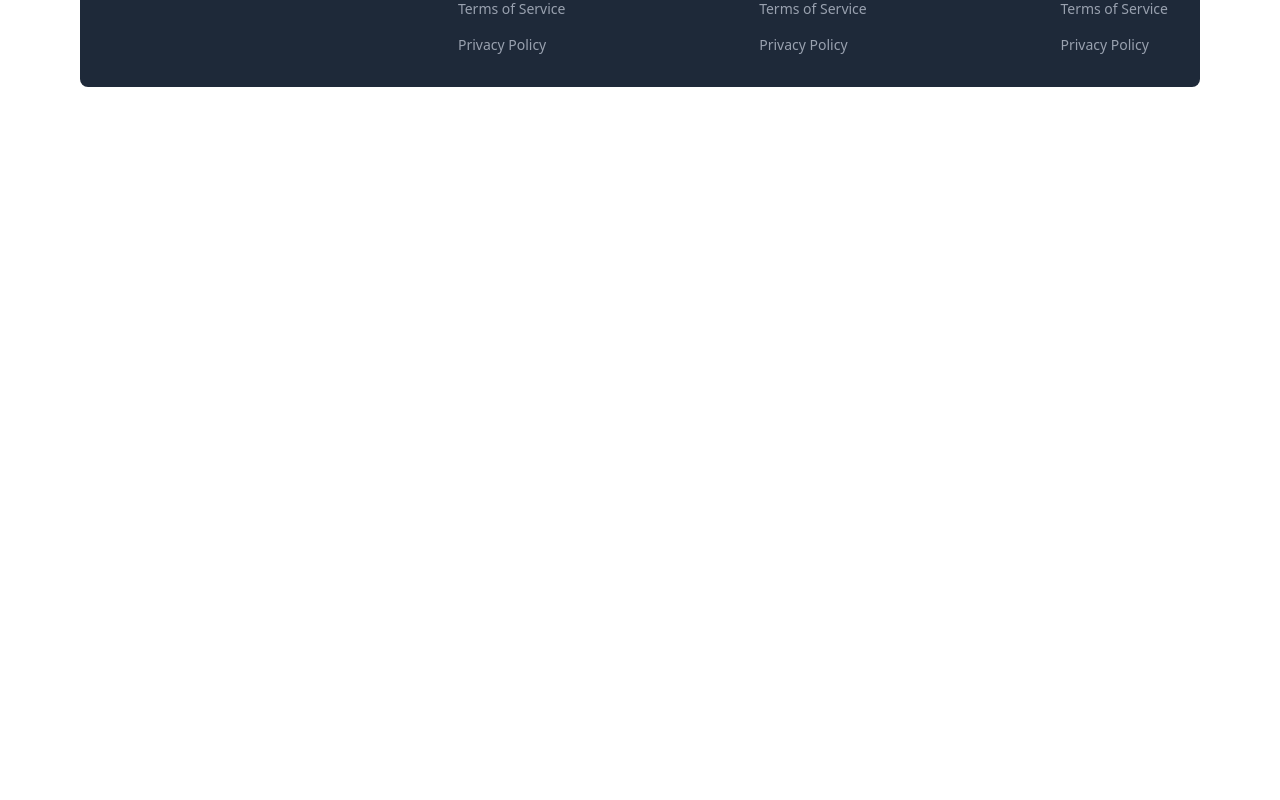
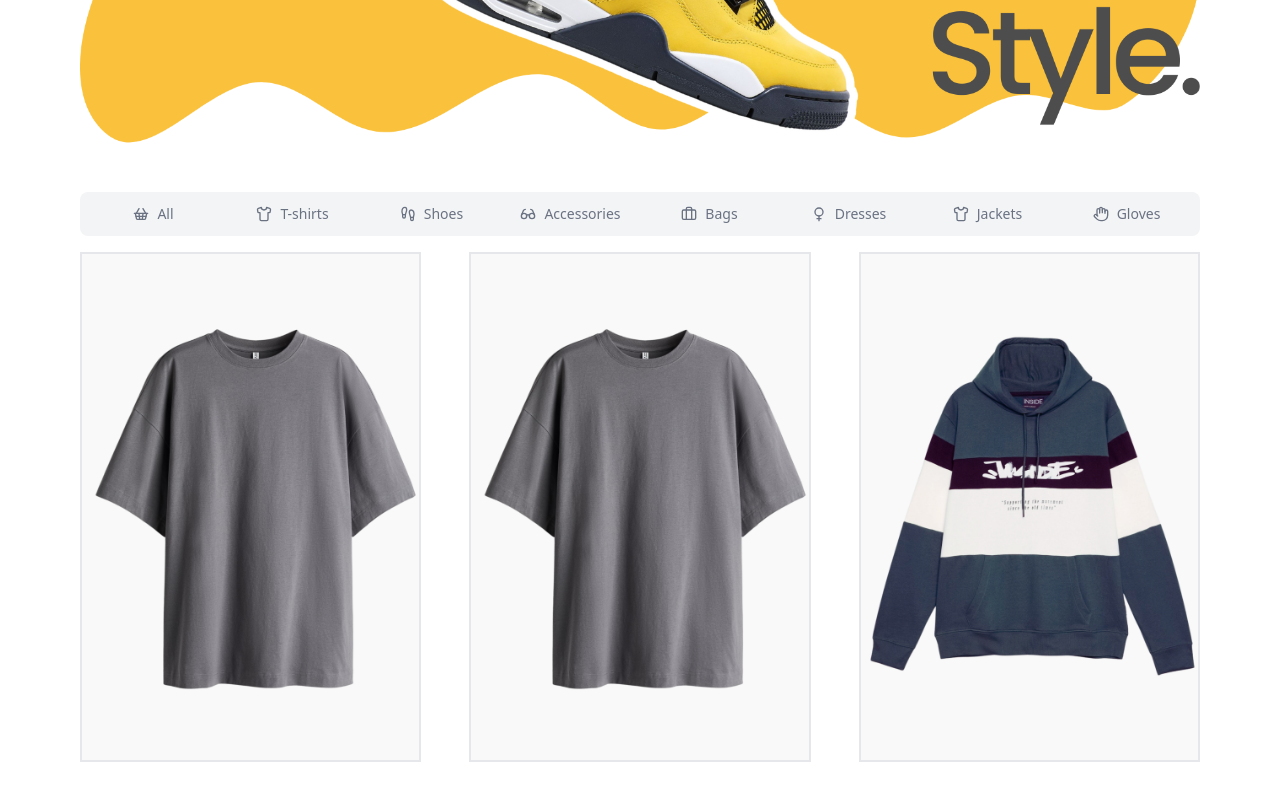
Before and after one commit to CyberOmerkhan/e-commerce, a Next.js app: page / in a window 1280 px wide. Shown: the part 298-1098 px from the top of the page. Before the commit the page ends 800 px from the top, so only its background shows below. Built offline with nearby package versions, Linux system fonts and the light colour scheme.

Commit message:
added typescript types

```diff
--- /dev/null
+++ b/src/Types.ts
@@ -0,0 +1,16 @@
+interface DynamicObjectImages {
+    [key: string]: any,
+}
+
+export type ProductType = {
+    id: string | number,
+    name: string,
+    shortDescription: string,
+    description: string,
+    price: number,
+    sizes: String[],
+    colors: String[],
+    images: Record<string, string>,
+}
+
+export type ProductsList = ProductType[]
--- a/src/app/page.tsx
+++ b/src/app/page.tsx
@@ -1,6 +1,14 @@
+import Image from "next/image"
+import ProductList from "@/components/ProductList"
+
 const Homepage = () => {
   return (
-    <div className=''>Homepage</div>
+    <div className=''>
+      <div className='relative aspect-[3/1] mb-12'>
+        <Image src = '/featured.png' alt = 'Featured Product' fill />
+      </div>
+      <ProductList />
+    </div>
   )
 }
 
--- /dev/null
+++ b/src/components/Categories.tsx
@@ -0,0 +1,82 @@
+"use client"
+import React from 'react'
+import {
+  Footprints,
+  Glasses,
+  Briefcase,
+  Shirt,
+  ShoppingBasket,
+  Hand,
+  Venus,
+} from "lucide-react";
+import { useSearchParams } from 'next/navigation';
+import { useRouter } from 'next/navigation';
+
+const categories = [
+  {
+    name: "All",
+    icon: <ShoppingBasket className="w-4 h-4" />,
+    slug: "all",
+  },
+  {
+    name: "T-shirts",
+    icon: <Shirt className="w-4 h-4" />,
+    slug: "t-shirts",
+  },
+  {
+    name: "Shoes",
+    icon: <Footprints className="w-4 h-4" />,
+    slug: "shoes",
+  },
+  {
+    name: "Accessories",
+    icon: <Glasses className="w-4 h-4" />,
+    slug: "accessories",
+  },
+  {
+    name: "Bags",
+    icon: <Briefcase className="w-4 h-4" />,
+    slug: "bags",
+  },
+  {
+    name: "Dresses",
+    icon: <Venus className="w-4 h-4" />,
+    slug: "dresses",
+  },
+  {
+    name: "Jackets",
+    icon: <Shirt className="w-4 h-4" />,
+    slug: "jackets",
+  },
+  {
+    name: "Gloves",
+    icon: <Hand className="w-4 h-4" />,
+    slug: "gloves",
+  },
+];
+
+const Categories = () => {
+    const searchParams = useSearchParams()
+    const selectedCategory = searchParams.get('category')
+    const router = useRouter()
+
+    console.log(selectedCategory)
+    const handleChange = (val:string|null) => {
+        router.push(`/?category=${val}`)
+    }
+  return (
+    <div className='grid grid-cols-2 sm:grid-cols-3 md:grid-cols-4 lg:grid-cols-6 xl:grid-cols-8 gap-2 bg-gray-100 p-2 rounded-lg mb-4 text-sm'>
+        {categories.map(category =>
+            <div className = {`flex items-center justify-center gap-2 cursor-pointer px-2 py-1 rounded-md
+                ${category.slug===selectedCategory ? 'bg-white' : 'text-gray-500'}`}
+                key = {category.name}
+                onClick = {() => handleChange(category.slug)}>
+                {category.icon}
+                {category.name}
+            </div>
+        )}
+    </div>
+  )
+}
+
+export default Categories
--- a/src/components/Footer.tsx
+++ b/src/components/Footer.tsx
@@ -13,7 +13,7 @@
                 width = {36}
                 height = {36}
             />
-            <p className='hidden md:block text-md font-medium tracking-wider text-white'>
+            <p className='hidden md:block text-base font-medium tracking-wider text-white'>
                 TRENDLAMA.
             </p>
       </Link>
--- a/src/components/Navbar.tsx
+++ b/src/components/Navbar.tsx
@@ -15,7 +15,7 @@
                 height = {36}
                 className = 'w-6 h-6 md:w-9 md:h-9'
             />
-            <p className='hidden md:block text-md font-medium tracking-wider'>TRENDLAMA.</p>
+            <p className='hidden md:block text-base font-medium tracking-wider'>TRENDLAMA.</p>
       </Link>
 
       <div className = 'flex items-center gap-6'>
--- /dev/null
+++ b/src/components/ProductCard.tsx
@@ -0,0 +1,15 @@
+"use client"
+
+import React from 'react'
+import { ProductType } from '@/Types'
+import Image from 'next/image'
+
+const ProductCard = ({product}:{product:ProductType}) => {
+  return (
+    <div className='border-2 border-gray-200'>
+        <Image src = {product.images.blue ? product.images.blue : '/products/1g.png'}  alt = 'Image' width ={500} height = {500}/>
+    </div>
+  )
+}
+
+export default ProductCard
--- /dev/null
+++ b/src/components/ProductList.tsx
@@ -0,0 +1,129 @@
+import {ProductsList} from '@/Types'
+import Categories from './Categories'
+import ProductCard from './ProductCard'
+
+const products: ProductsList = [
+  {
+    id: 1,
+    name: "Adidas CoreFit T-Shirt",
+    shortDescription:
+      "Lorem ipsum dolor sit amet consect adipisicing elit lorem ipsum dolor sit.",
+    description:
+      "Lorem ipsum dolor sit amet consect adipisicing elit lorem ipsum dolor sit. Lorem ipsum dolor sit amet consect adipisicing elit lorem ipsum dolor sit. Lorem ipsum dolor sit amet consect adipisicing elit lorem ipsum dolor sit.",
+    price: 39.9,
+    sizes: ["s", "m", "l", "xl", "xxl"],
+    colors: ["gray", "purple", "green"],
+    images: {
+      gray: "/products/1g.png",
+      purple: "/products/1p.png",
+      green: "/products/1gr.png",
+    },
+  },
+  {
+    id: 2,
+    name: "Puma Ultra Warm Zip",
+    shortDescription:
+      "Lorem ipsum dolor sit amet consect adipisicing elit lorem ipsum dolor sit.",
+    description:
+      "Lorem ipsum dolor sit amet consect adipisicing elit lorem ipsum dolor sit. Lorem ipsum dolor sit amet consect adipisicing elit lorem ipsum dolor sit. Lorem ipsum dolor sit amet consect adipisicing elit lorem ipsum dolor sit.",
+    price: 59.9,
+    sizes: ["s", "m", "l", "xl"],
+    colors: ["gray", "green"],
+    images: { gray: "/products/2g.png", green: "/products/2gr.png" },
+  },
+  {
+    id: 3,
+    name: "Nike Air Essentials Pullover",
+    shortDescription:
+      "Lorem ipsum dolor sit amet consect adipisicing elit lorem ipsum dolor sit.",
+    description:
+      "Lorem ipsum dolor sit amet consect adipisicing elit lorem ipsum dolor sit. Lorem ipsum dolor sit amet consect adipisicing elit lorem ipsum dolor sit. Lorem ipsum dolor sit amet consect adipisicing elit lorem ipsum dolor sit.",
+    price: 69.9,
+    sizes: ["s", "m", "l"],
+    colors: ["green", "blue", "black"],
+    images: {
+      green: "/products/3gr.png",
+      blue: "/products/3b.png",
+      black: "/products/3bl.png",
+    },
+  },
+  {
+    id: 4,
+    name: "Nike Dri Flex T-Shirt",
+    shortDescription:
+      "Lorem ipsum dolor sit amet consect adipisicing elit lorem ipsum dolor sit.",
+    description:
+      "Lorem ipsum dolor sit amet consect adipisicing elit lorem ipsum dolor sit. Lorem ipsum dolor sit amet consect adipisicing elit lorem ipsum dolor sit. Lorem ipsum dolor sit amet consect adipisicing elit lorem ipsum dolor sit.",
+    price: 29.9,
+    sizes: ["s", "m", "l"],
+    colors: ["white", "pink"],
+    images: { white: "/products/4w.png", pink: "/products/4p.png" },
+  },
+  {
+    id: 5,
+    name: "Under Armour StormFleece",
+    shortDescription:
+      "Lorem ipsum dolor sit amet consect adipisicing elit lorem ipsum dolor sit.",
+    description:
+      "Lorem ipsum dolor sit amet consect adipisicing elit lorem ipsum dolor sit. Lorem ipsum dolor sit amet consect adipisicing elit lorem ipsum dolor sit. Lorem ipsum dolor sit amet consect adipisicing elit lorem ipsum dolor sit.",
+    price: 49.9,
+    sizes: ["s", "m", "l"],
+    colors: ["red", "orange", "black"],
+    images: {
+      red: "/products/5r.png",
+      orange: "/products/5o.png",
+      black: "/products/5bl.png",
+    },
+  },
+  {
+    id: 6,
+    name: "Nike Air Max 270",
+    shortDescription:
+      "Lorem ipsum dolor sit amet consect adipisicing elit lorem ipsum dolor sit.",
+    description:
+      "Lorem ipsum dolor sit amet consect adipisicing elit lorem ipsum dolor sit. Lorem ipsum dolor sit amet consect adipisicing elit lorem ipsum dolor sit. Lorem ipsum dolor sit amet consect adipisicing elit lorem ipsum dolor sit.",
+    price: 59.9,
+    sizes: ["40", "42", "43", "44"],
+    colors: ["gray", "white"],
+    images: { gray: "/products/6g.png", white: "/products/6w.png" },
+  },
+  {
+    id: 7,
+    name: "Nike Ultraboost Pulse ",
+    shortDescription:
+      "Lorem ipsum dolor sit amet consect adipisicing elit lorem ipsum dolor sit.",
+    description:
+      "Lorem ipsum dolor sit amet consect adipisicing elit lorem ipsum dolor sit. Lorem ipsum dolor sit amet consect adipisicing elit lorem ipsum dolor sit. Lorem ipsum dolor sit amet consect adipisicing elit lorem ipsum dolor sit.",
+    price: 69.9,
+    sizes: ["40", "42", "43"],
+    colors: ["gray", "pink"],
+    images: { gray: "/products/7g.png", pink: "/products/7p.png" },
+  },
+  {
+    id: 8,
+    name: "Levi’s Classic Denim",
+    shortDescription:
+      "Lorem ipsum dolor sit amet consect adipisicing elit lorem ipsum dolor sit.",
+    description:
+      "Lorem ipsum dolor sit amet consect adipisicing elit lorem ipsum dolor sit. Lorem ipsum dolor sit amet consect adipisicing elit lorem ipsum dolor sit. Lorem ipsum dolor sit amet consect adipisicing elit lorem ipsum dolor sit.",
+    price: 59.9,
+    sizes: ["s", "m", "l"],
+    colors: ["blue", "green"],
+    images: { blue: "/products/8b.png", green: "/products/8gr.png" },
+  },
+];
+
+import React from 'react'
+
+const ProductList = () => {
+  return (
+    <div className='w-full'>
+      <Categories />
+      <div className='grid grid-cols-1 sm:grid-cols-2 xl:grid-cols-3 2xl:grid-cols-4 gap-12'>
+            {products.map(product => <ProductCard key = {product.id} product = {product}/>)}
+      </div>
+    </div>
+  )
+}
+
+export default ProductList
--- a/src/components/SearchBar.tsx
+++ b/src/components/SearchBar.tsx
@@ -1,7 +1,7 @@
 import { Search } from 'lucide-react'
 import React from 'react'
 
-const Searchbar = () => {
+const SearchBar = () => {
   return (
     <div className = 'hidden sm:flex items-center gap-2 rounded-md ring-1 ring-gray-200 px-2 py-1 shadow-md'>
         <Search className = 'w-4 h-4 text-gray-500' />
@@ -10,4 +10,4 @@
   )
 }
 
-export default Searchbar
+export default SearchBar
```
